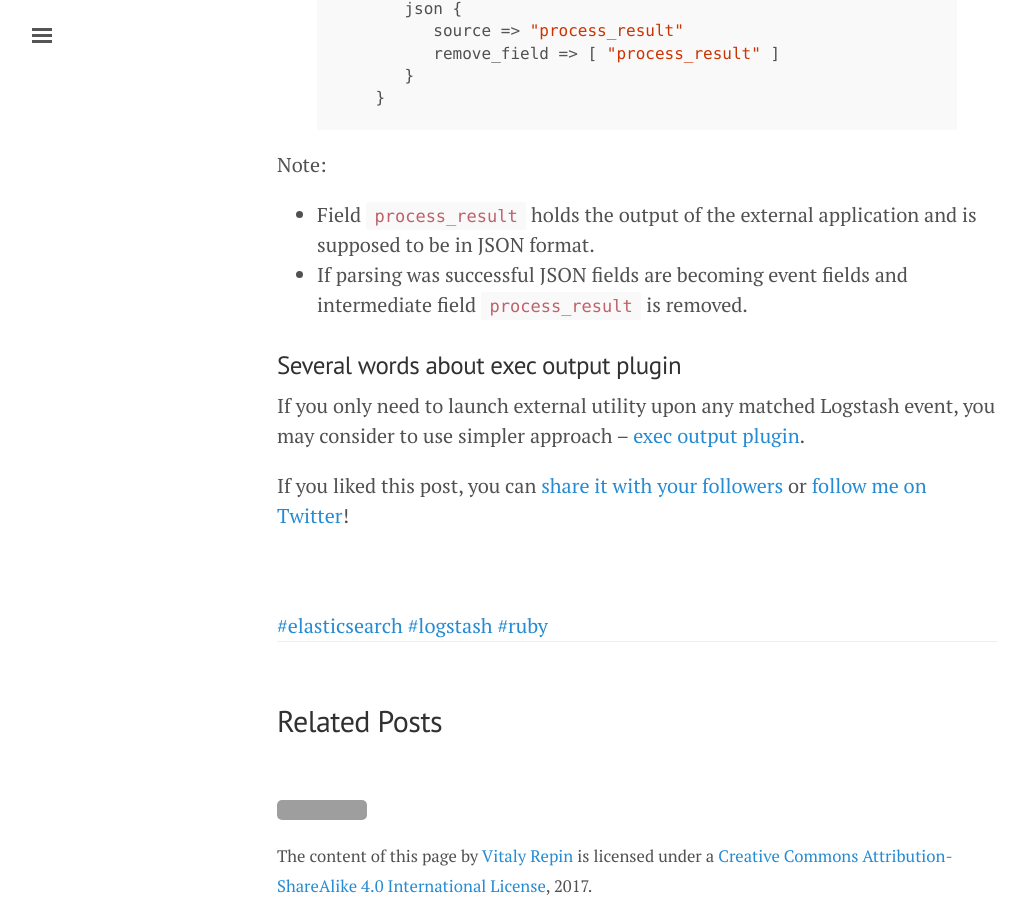
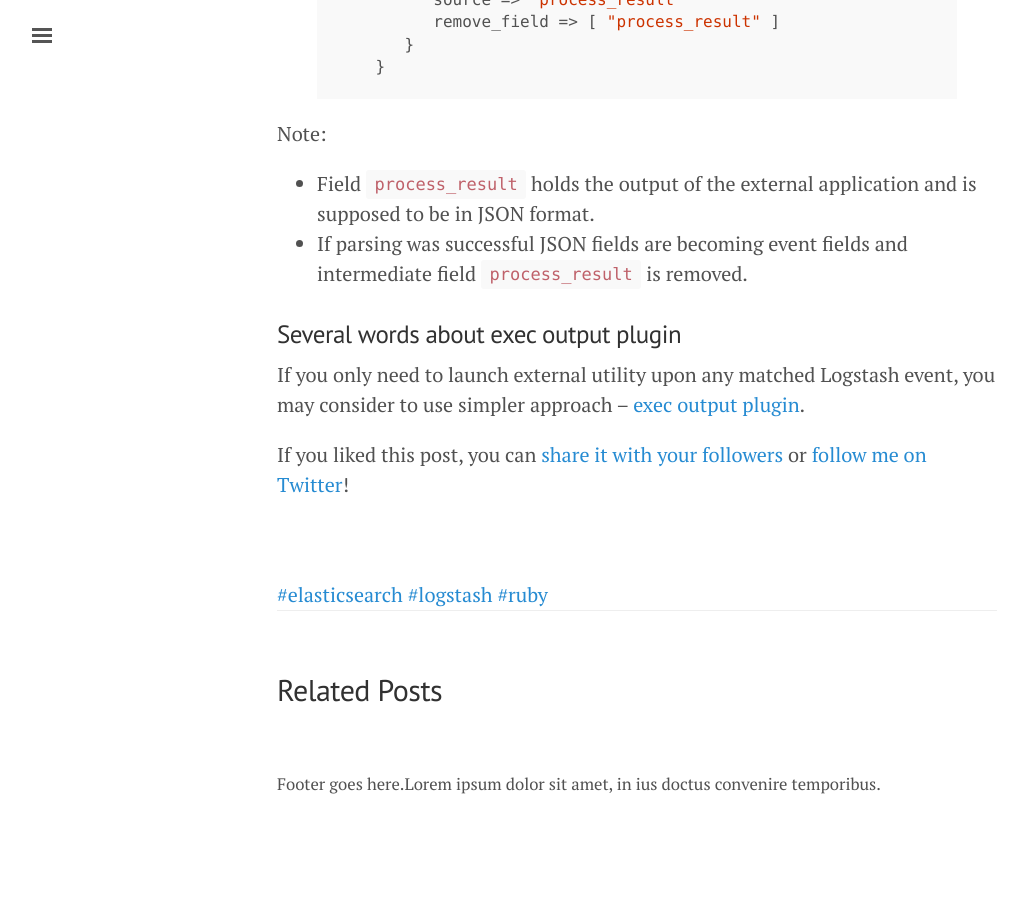
Before and after one commit to delbao/delbao.github.io, a Jekyll site: the page built from _posts/2016-02-06-Logstash-filter-external-script.md, in a window 1280 px wide and 900 px high, scrolled down 2443 px. Shown: the whole window, without its empty margins (3-1029 px from the left). Built offline with Jekyll 4.4.1, drawn with Linux system fonts in a browser that asks for light colours; comment, search, counter and statistics services are not loaded; after the commit the page ends 3241 px from its top, so only the background shows below that; some of the changed text lies outside the part shown; grey boxes are pictures that could not be loaded.

Commit message:
layout changes

```diff
--- a/_layouts/default.html
+++ b/_layouts/default.html
@@ -23,12 +23,7 @@
 {% endfor %}
 	   </small>
 	</h3>
-        <h3 class="masthead-title">
-           <small>
-	     <a href="{{site.url}}{{site.baseurl}}/en">English</a>
-	     <a href="{{site.url}}{{site.baseurl}}/sv">Svenska</a>
-	     <a href="{{site.url}}{{site.baseurl}}/ru">Русский</a>
-	   </small>
+        <h3 class="masthead-title"></h3>
         </div>
       </div>
 
@@ -69,8 +64,7 @@
 
  <footer class="footer">
  <small>
-<a rel="license" href="http://creativecommons.org/licenses/by-sa/4.0/"><img alt="Creative Commons License" style="border-width:0" src="https://i.creativecommons.org/l/by-sa/4.0/80x15.png" /></a><span xmlns:dct="http://purl.org/dc/terms/" property="dct:title">The content of this page </span> by <a xmlns:cc="http://creativecommons.org/ns#" href="http://vrepin.org/" property="cc:attributionName" rel="cc:attributionURL">Vitaly Repin</a> is licensed under a <a rel="license" href="http://creativecommons.org/licenses/by-sa/4.0/">Creative Commons Attribution-ShareAlike 4.0 International License</a>,
-	  <time datetime="{{ site.time | date_to_xmlschema }}">{{ site.time | date: '%Y' }}</time>.
+   Footer goes here.Lorem ipsum dolor sit amet, in ius doctus convenire temporibus.
 	  </small>
 </footer>
       </div>
--- a/_layouts/post.html
+++ b/_layouts/post.html
@@ -5,7 +5,7 @@ layout: default
 <div class="post">
   <h1 class="post-title">{{ page.title }}</h1>
   <span class="post-date">{{ page.date | date_to_string }}</span>
-  {{ content | replace: '<!--break-->', '<a class="anchor" id="read-more"></a>' }}
+  {{ content | replace: '<!--break-->', '<a class="anchor" name="read-more"></a>' }}
 </div>
 
 
```
Also changed, not shown: other parts of _layouts/default.html (+1 -1 lines).
